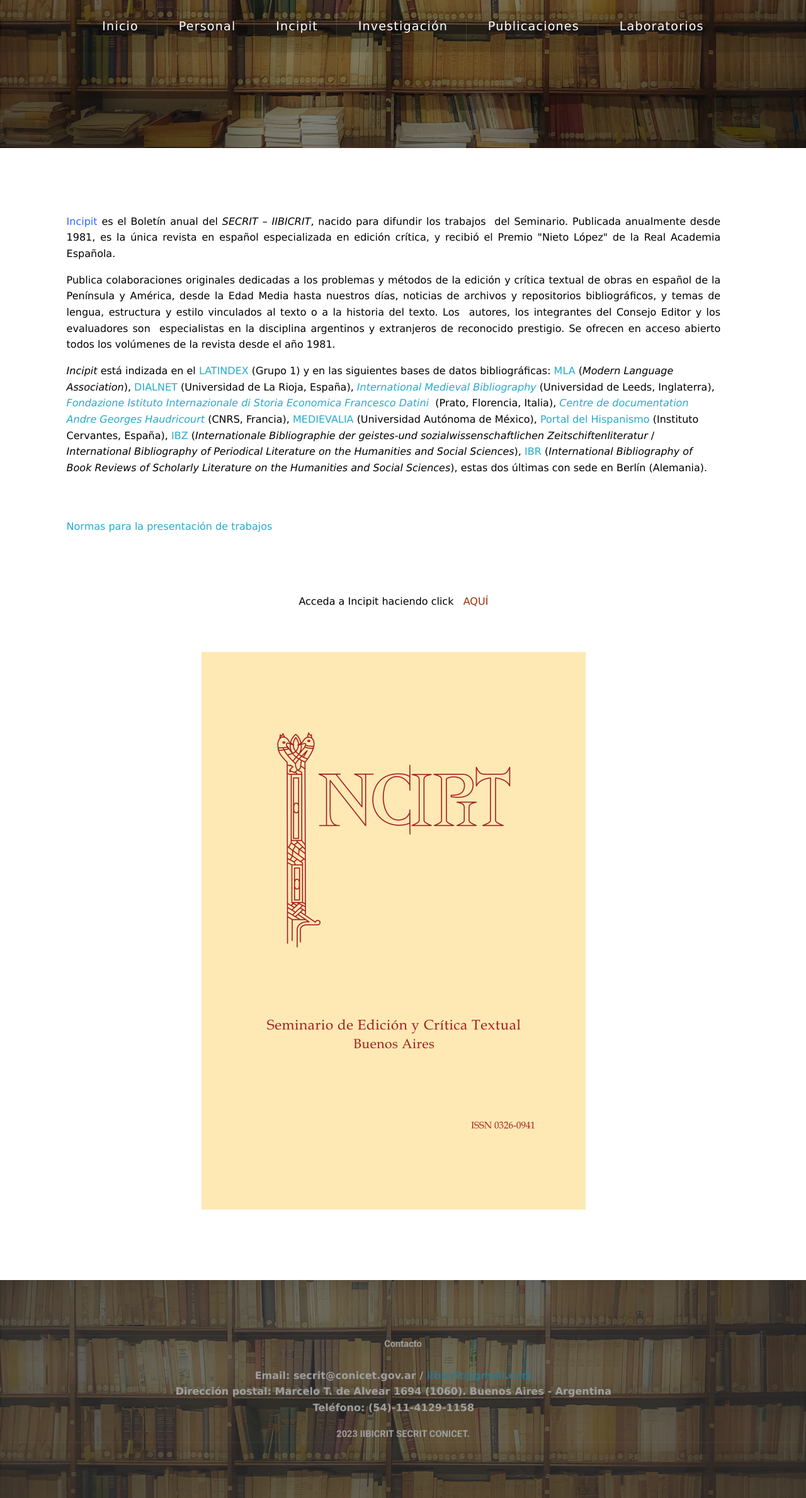
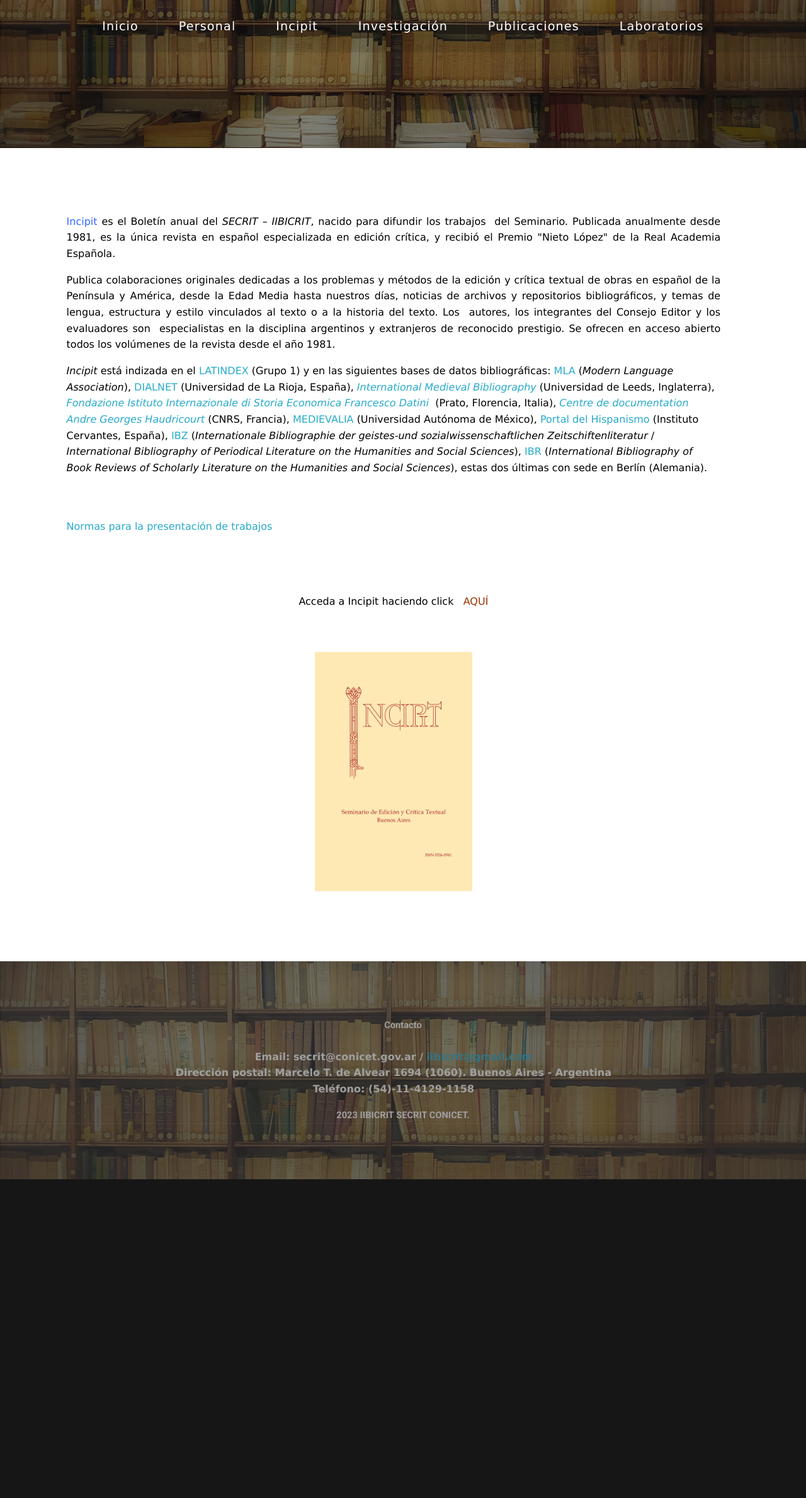
Before and after one commit to gabrielcalarco/sitio_iibicrit, a Jekyll site: the page built from incipit.html, in a window 1280 px wide. Shown: the whole page at 63% size. Built offline with Jekyll 4.4.1, drawn with Linux system fonts in a browser that asks for light colours; nearby versions of some CDN libraries; after the commit the page ends 1872 px from its top, so only the background shows below that.

Commit message:
responsive design

```diff
--- a/assets/css/style-desktop.css
+++ b/assets/css/style-desktop.css
@@ -11,6 +11,26 @@
 	body
 	{
 	}
+
+
+p {
+	margin-left: 2cm;
+	margin-right: 2.8cm;
+
+}
+
+ul
+{
+	margin-left: 2cm;
+	margin-right: 2.8cm;
+}
+
+
+h1,h2,h3,h4,h5,h6
+{
+	margin-left: 2cm;
+	margin-right: 2.8cm;
+}
 
 	body,input,textarea,select
 	{
--- a/assets/css/style.css
+++ b/assets/css/style.css
@@ -37,8 +37,6 @@
 	{
 		font-weight: 300;
 		color: #777;
-		margin-left: 2cm;
-		margin-right: 2.8cm;
 	}
 
 		h2
@@ -117,8 +115,6 @@
 		margin-bottom: 1em;
 		font-family:Verdana, Geneva, Tahoma, sans-serif;
 		font-size: 1rem;
-		margin-left: 2cm;
-		margin-right: 2.8cm;
 	}
 
 	.contact {
@@ -236,8 +232,6 @@
 			margin: 0;
 			padding: 0em 0em 1.5em 0em;
 			/* list-style: none; */
-			margin-left: 2cm;
-			margin-right: 2.8cm;
 		}
 
 			ul.default li
--- a/incipit.html
+++ b/incipit.html
@@ -20,10 +20,12 @@
     <p style="text-align: center;">Acceda a Incipit haciendo click   <span style="color: #993300;"><strong><a href="http://ojs.iibicrit-conicet.gob.ar/index.php/incipit"><span style="color: #993300;">AQUÍ</span></a></strong></span></p>
     <br/>
     <br/>
-    <p style="text-align: center;"><strong><a href="http://www.iibicrit-conicet.gov.ar/wordpress/wp-content/uploads/2018/04/Inicpit.jpg"><img class="alignright size-full wp-image-754" title="Inicpit" src="/sitio_iibicrit/assets/images/Inicpit.jpg" alt="" width="610" height="886" />
-    </a></strong></p>
-    </span></p>
+        </div>
 
+
+        <divclass="container-fluid" style="text-align: center;">
+    <p style="text-align: center;"><img src="/sitio_iibicrit/assets/images/Inicpit.jpg" width="250" height="380"//></p>
 </div>
 </div>
 </div>
+</div>
```
